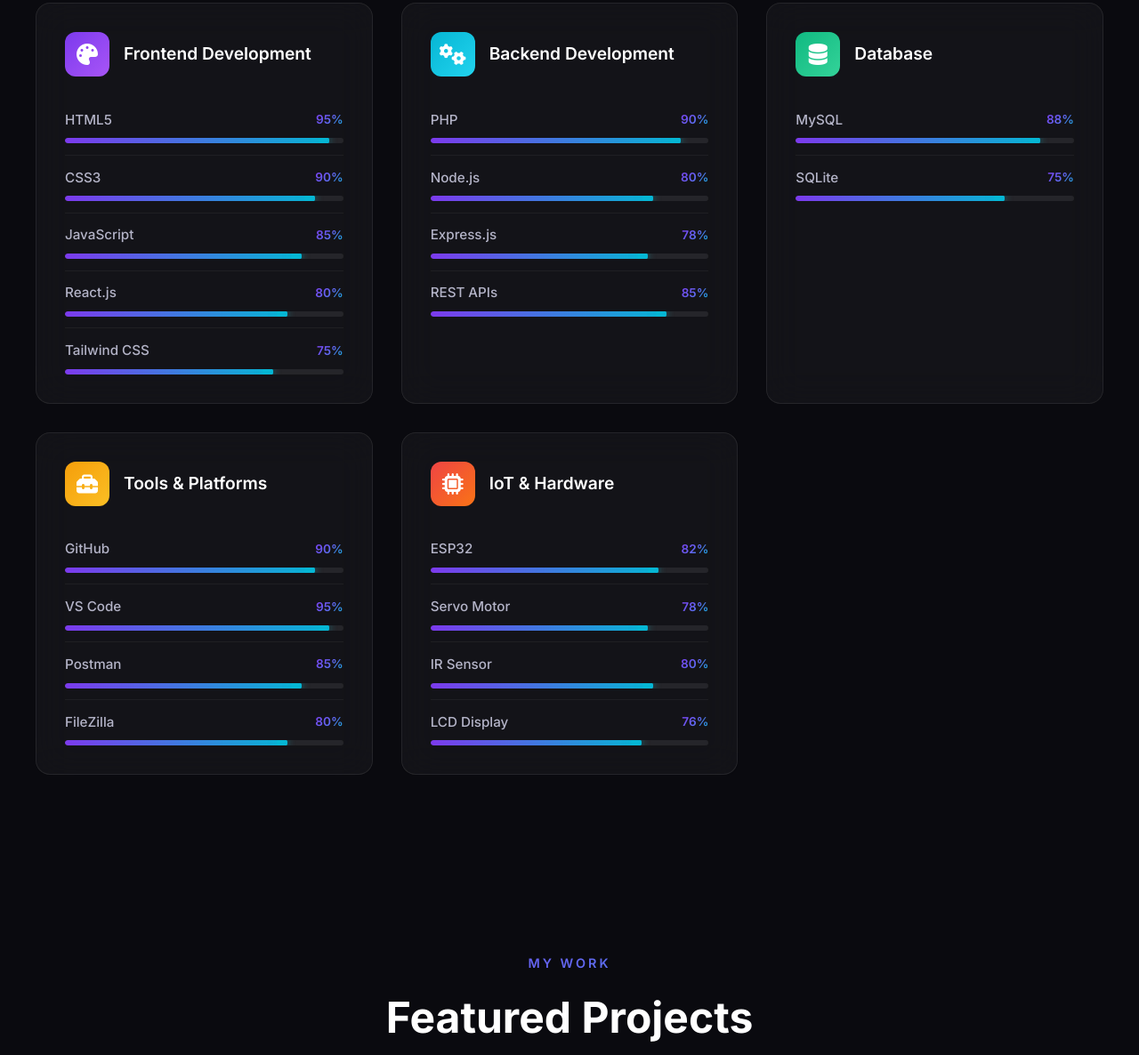
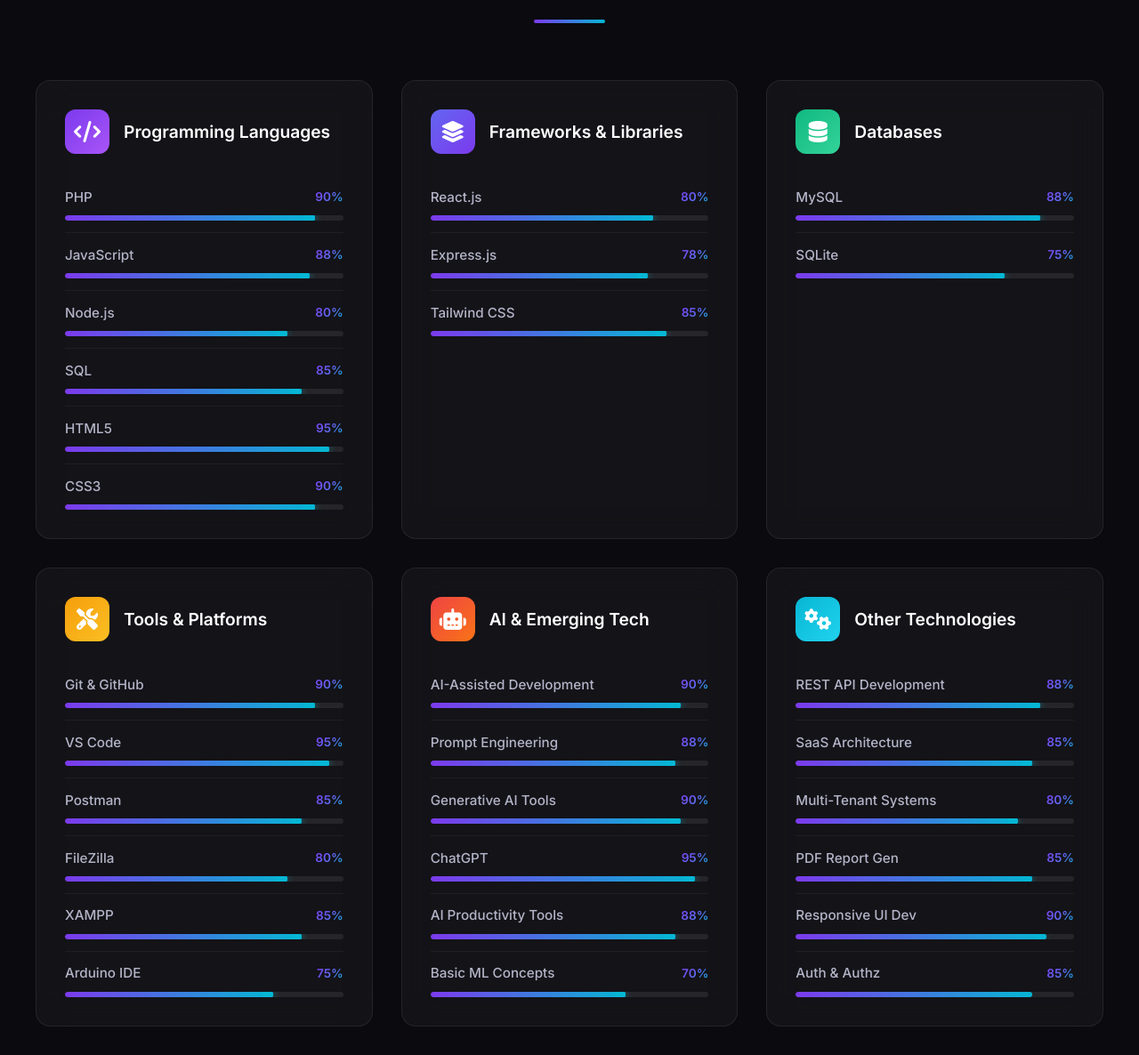
Before and after one commit to AravindMadasamy/portfolio, a plain HTML site: page index.html in a window 1280 px wide. Shown: the part 2233-3419 px from the top of the page at 89% size. Drawn offline with Linux system fonts and the light colour scheme.

Commit message:
Revise personal description and skills in index.html
Updated the personal description and skills section to reflect current expertise and technologies, including AI-assisted development and new skill percentages.

```diff
--- a/index.html
+++ b/index.html
@@ -167,25 +167,19 @@
                 <div class="about-text reveal">
                     <h3>A Passionate Developer Building Real-World Solutions</h3>
                     <p>
-                        I'm a motivated Full-Stack Developer specializing in SaaS application development,
-                        business automation systems, and scalable web solutions. With a strong foundation in
-                        PHP, MySQL, React.js, Node.js, and modern JavaScript, I thrive on transforming complex
-                        business requirements into elegant, production-ready applications.
+                        I am a Full-Stack Developer with experience in SaaS application development, AI-assisted development workflows, business automation systems, and scalable web solutions using PHP, MySQL, React.js, Node.js, and JavaScript. I specialize in developing production-ready billing platforms, responsive business applications, and IoT-based systems with strong analytical and problem-solving abilities.
                     </p>
                     <p>
-                        My journey spans from building comprehensive billing platforms to developing IoT-based
-                        monitoring systems. I'm passionate about solving real-world business problems through
-                        technology, with a focus on scalable architecture, clean code, and modern product development
-                        practices. Currently pursuing my Master's in Computer Science while actively building
-                        production-grade SaaS products.
+                        I am familiar with Generative AI tools, prompt engineering, and modern AI productivity workflows to improve development efficiency and business automation. I am passionate about building scalable technology solutions that solve real-world business challenges, leveraging modern tools to streamline development and deliver high-impact products.
                     </p>
                     <div class="about-tags">
-                        <span class="about-tag">Problem Solver</span>
-                        <span class="about-tag">Product Thinker</span>
-                        <span class="about-tag">SaaS Builder</span>
-                        <span class="about-tag">IoT Developer</span>
-                        <span class="about-tag">Clean Code Advocate</span>
-                        <span class="about-tag">Team Player</span>
+                        <span class="about-tag"><i class="fa-solid fa-brain"></i> Problem Solving & Analytical Thinking</span>
+                        <span class="about-tag"><i class="fa-solid fa-comments"></i> Communication & Team Collaboration</span>
+                        <span class="about-tag"><i class="fa-solid fa-robot"></i> AI & Tech Adaptability</span>
+                        <span class="about-tag"><i class="fa-solid fa-hourglass-half"></i> Time Management & Prioritization</span>
+                        <span class="about-tag"><i class="fa-solid fa-magnifying-glass-chart"></i> AI-Assisted Productivity</span>
+                        <span class="about-tag"><i class="fa-solid fa-graduation-cap"></i> Continuous Improvement</span>
+                        <span class="about-tag"><i class="fa-solid fa-user-gear"></i> Independent Project Handling</span>
                     </div>
                 </div>
             </div>
@@ -220,15 +214,43 @@
                 <div class="section-line"></div>
             </div>
             <div class="skills-categories">
-                <!-- Frontend -->
+                <!-- Programming Languages -->
                 <div class="skill-category reveal">
                     <div class="skill-category-header">
                         <div class="skill-category-icon" style="--icon-gradient: linear-gradient(135deg, #7c3aed, #a855f7);">
-                            <i class="fa-solid fa-palette"></i>
+                            <i class="fa-solid fa-code"></i>
                         </div>
-                        <h3 class="skill-category-title">Frontend Development</h3>
+                        <h3 class="skill-category-title">Programming Languages</h3>
                     </div>
                     <div class="skill-list">
+                        <div class="skill-item">
+                            <div class="skill-info">
+                                <span class="skill-name">PHP</span>
+                                <span class="skill-percentage">90%</span>
+                            </div>
+                            <div class="skill-bar"><div class="skill-progress" data-width="90"></div></div>
+                        </div>
+                        <div class="skill-item">
+                            <div class="skill-info">
+                                <span class="skill-name">JavaScript</span>
+                                <span class="skill-percentage">88%</span>
+                            </div>
+                            <div class="skill-bar"><div class="skill-progress" data-width="88"></div></div>
+                        </div>
+                        <div class="skill-item">
+                            <div class="skill-info">
+                                <span class="skill-name">Node.js</span>
+                                <span class="skill-percentage">80%</span>
+                            </div>
+                            <div class="skill-bar"><div class="skill-progress" data-width="80"></div></div>
+                        </div>
+                        <div class="skill-item">
+                            <div class="skill-info">
+                                <span class="skill-name">SQL</span>
+                                <span class="skill-percentage">85%</span>
+                            </div>
+                            <div class="skill-bar"><div class="skill-progress" data-width="85"></div></div>
+                        </div>
                         <div class="skill-item">
                             <div class="skill-info">
                                 <span class="skill-name">HTML5</span>
@@ -243,48 +265,20 @@
                             </div>
                             <div class="skill-bar"><div class="skill-progress" data-width="90"></div></div>
                         </div>
-                        <div class="skill-item">
-                            <div class="skill-info">
-                                <span class="skill-name">JavaScript</span>
-                                <span class="skill-percentage">85%</span>
-                            </div>
-                            <div class="skill-bar"><div class="skill-progress" data-width="85"></div></div>
-                        </div>
-                        <div class="skill-item">
-                            <div class="skill-info">
-                                <span class="skill-name">React.js</span>
-                                <span class="skill-percentage">80%</span>
-                            </div>
-                            <div class="skill-bar"><div class="skill-progress" data-width="80"></div></div>
-                        </div>
-                        <div class="skill-item">
-                            <div class="skill-info">
-                                <span class="skill-name">Tailwind CSS</span>
-                                <span class="skill-percentage">75%</span>
-                            </div>
-                            <div class="skill-bar"><div class="skill-progress" data-width="75"></div></div>
-                        </div>
                     </div>
                 </div>
-                <!-- Backend -->
+                <!-- Frameworks & Libraries -->
                 <div class="skill-category reveal">
                     <div class="skill-category-header">
-                        <div class="skill-category-icon" style="--icon-gradient: linear-gradient(135deg, #06b6d4, #22d3ee);">
-                            <i class="fa-solid fa-gears"></i>
+                        <div class="skill-category-icon" style="--icon-gradient: linear-gradient(135deg, #6366f1, #7c3aed);">
+                            <i class="fa-solid fa-layer-group"></i>
                         </div>
-                        <h3 class="skill-category-title">Backend Development</h3>
+                        <h3 class="skill-category-title">Frameworks & Libraries</h3>
                     </div>
                     <div class="skill-list">
                         <div class="skill-item">
                             <div class="skill-info">
-                                <span class="skill-name">PHP</span>
-                                <span class="skill-percentage">90%</span>
-                            </div>
-                            <div class="skill-bar"><div class="skill-progress" data-width="90"></div></div>
-                        </div>
-                        <div class="skill-item">
-                            <div class="skill-info">
-                                <span class="skill-name">Node.js</span>
+                                <span class="skill-name">React.js</span>
                                 <span class="skill-percentage">80%</span>
                             </div>
                             <div class="skill-bar"><div class="skill-progress" data-width="80"></div></div>
@@ -298,20 +292,20 @@
                         </div>
                         <div class="skill-item">
                             <div class="skill-info">
-                                <span class="skill-name">REST APIs</span>
+                                <span class="skill-name">Tailwind CSS</span>
                                 <span class="skill-percentage">85%</span>
                             </div>
                             <div class="skill-bar"><div class="skill-progress" data-width="85"></div></div>
                         </div>
                     </div>
                 </div>
-                <!-- Database -->
+                <!-- Databases -->
                 <div class="skill-category reveal">
                     <div class="skill-category-header">
                         <div class="skill-category-icon" style="--icon-gradient: linear-gradient(135deg, #10b981, #34d399);">
                             <i class="fa-solid fa-database"></i>
                         </div>
-                        <h3 class="skill-category-title">Database</h3>
+                        <h3 class="skill-category-title">Databases</h3>
                     </div>
                     <div class="skill-list">
                         <div class="skill-item">
@@ -330,18 +324,18 @@
                         </div>
                     </div>
                 </div>
-                <!-- Tools -->
+                <!-- Tools & Platforms -->
                 <div class="skill-category reveal">
                     <div class="skill-category-header">
                         <div class="skill-category-icon" style="--icon-gradient: linear-gradient(135deg, #f59e0b, #fbbf24);">
-                            <i class="fa-solid fa-toolbox"></i>
+                            <i class="fa-solid fa-screwdriver-wrench"></i>
                         </div>
                         <h3 class="skill-category-title">Tools & Platforms</h3>
                     </div>
                     <div class="skill-list">
                         <div class="skill-item">
                             <div class="skill-info">
-                                <span class="skill-name">GitHub</span>
+                                <span class="skill-name">Git & GitHub</span>
                                 <span class="skill-percentage">90%</span>
                             </div>
                             <div class="skill-bar"><div class="skill-progress" data-width="90"></div></div>
@@ -367,44 +361,125 @@
                             </div>
                             <div class="skill-bar"><div class="skill-progress" data-width="80"></div></div>
                         </div>
+                        <div class="skill-item">
+                            <div class="skill-info">
+                                <span class="skill-name">XAMPP</span>
+                                <span class="skill-percentage">85%</span>
+                            </div>
+                            <div class="skill-bar"><div class="skill-progress" data-width="85"></div></div>
+                        </div>
+                        <div class="skill-item">
+                            <div class="skill-info">
+                                <span class="skill-name">Arduino IDE</span>
+                                <span class="skill-percentage">75%</span>
+                            </div>
+                            <div class="skill-bar"><div class="skill-progress" data-width="75"></div></div>
+                        </div>
                     </div>
                 </div>
-                <!-- IoT -->
+                <!-- AI & Emerging Technologies -->
                 <div class="skill-category reveal">
                     <div class="skill-category-header">
                         <div class="skill-category-icon" style="--icon-gradient: linear-gradient(135deg, #ef4444, #f97316);">
-                            <i class="fa-solid fa-microchip"></i>
+                            <i class="fa-solid fa-robot"></i>
                         </div>
-                        <h3 class="skill-category-title">IoT & Hardware</h3>
+                        <h3 class="skill-category-title">AI & Emerging Tech</h3>
                     </div>
                     <div class="skill-list">
                         <div class="skill-item">
                             <div class="skill-info">
-                                <span class="skill-name">ESP32</span>
-                                <span class="skill-percentage">82%</span>
+                                <span class="skill-name">AI-Assisted Development</span>
+                                <span class="skill-percentage">90%</span>
                             </div>
-                            <div class="skill-bar"><div class="skill-progress" data-width="82"></div></div>
+                            <div class="skill-bar"><div class="skill-progress" data-width="90"></div></div>
                         </div>
                         <div class="skill-item">
                             <div class="skill-info">
-                                <span class="skill-name">Servo Motor</span>
-                                <span class="skill-percentage">78%</span>
+                                <span class="skill-name">Prompt Engineering</span>
+                                <span class="skill-percentage">88%</span>
                             </div>
-                            <div class="skill-bar"><div class="skill-progress" data-width="78"></div></div>
+                            <div class="skill-bar"><div class="skill-progress" data-width="88"></div></div>
                         </div>
                         <div class="skill-item">
                             <div class="skill-info">
-                                <span class="skill-name">IR Sensor</span>
+                                <span class="skill-name">Generative AI Tools</span>
+                                <span class="skill-percentage">90%</span>
+                            </div>
+                            <div class="skill-bar"><div class="skill-progress" data-width="90"></div></div>
+                        </div>
+                        <div class="skill-item">
+                            <div class="skill-info">
+                                <span class="skill-name">ChatGPT</span>
+                                <span class="skill-percentage">95%</span>
+                            </div>
+                            <div class="skill-bar"><div class="skill-progress" data-width="95"></div></div>
+                        </div>
+                        <div class="skill-item">
+                            <div class="skill-info">
+                                <span class="skill-name">AI Productivity Tools</span>
+                                <span class="skill-percentage">88%</span>
+                            </div>
+                            <div class="skill-bar"><div class="skill-progress" data-width="88"></div></div>
+                        </div>
+                        <div class="skill-item">
+                            <div class="skill-info">
+                                <span class="skill-name">Basic ML Concepts</span>
+                                <span class="skill-percentage">70%</span>
+                            </div>
+                            <div class="skill-bar"><div class="skill-progress" data-width="70"></div></div>
+                        </div>
+                    </div>
+                </div>
+                <!-- Other Technologies -->
+                <div class="skill-category reveal">
+                    <div class="skill-category-header">
+                        <div class="skill-category-icon" style="--icon-gradient: linear-gradient(135deg, #06b6d4, #22d3ee);">
+                            <i class="fa-solid fa-gears"></i>
+                        </div>
+                        <h3 class="skill-category-title">Other Technologies</h3>
+                    </div>
+                    <div class="skill-list">
+                        <div class="skill-item">
+                            <div class="skill-info">
+                                <span class="skill-name">REST API Development</span>
+                                <span class="skill-percentage">88%</span>
+                            </div>
+                            <div class="skill-bar"><div class="skill-progress" data-width="88"></div></div>
+                        </div>
+                        <div class="skill-item">
+                            <div class="skill-info">
+                                <span class="skill-name">SaaS Architecture</span>
+                                <span class="skill-percentage">85%</span>
+                            </div>
+                            <div class="skill-bar"><div class="skill-progress" data-width="85"></div></div>
+                        </div>
+                        <div class="skill-item">
+                            <div class="skill-info">
+                                <span class="skill-name">Multi-Tenant Systems</span>
                                 <span class="skill-percentage">80%</span>
                             </div>
                             <div class="skill-bar"><div class="skill-progress" data-width="80"></div></div>
                         </div>
                         <div class="skill-item">
                             <div class="skill-info">
-                                <span class="skill-name">LCD Display</span>
-                                <span class="skill-percentage">76%</span>
+                                <span class="skill-name">PDF Report Gen</span>
+                                <span class="skill-percentage">85%</span>
                             </div>
-                            <div class="skill-bar"><div class="skill-progress" data-width="76"></div></div>
+                            <div class="skill-bar"><div class="skill-progress" data-width="85"></div></div>
+                        </div>
+                        <div class="skill-item">
+                            <div class="skill-info">
+                                <span class="skill-name">Responsive UI Dev</span>
+                                <span class="skill-percentage">90%</span>
+                            </div>
+                            <div class="skill-bar"><div class="skill-progress" data-width="90"></div></div>
+                        </div>
+                        <div class="skill-item">
+                            <div class="skill-info">
+                                <span class="skill-name">Auth & Authz</span>
+                                <span class="skill-percentage">85%</span>
+                            </div>
+                            <div class="skill-bar"><div class="skill-progress" data-width="85"></div></div>
                         </div>
                     </div>
                 </div>
```
